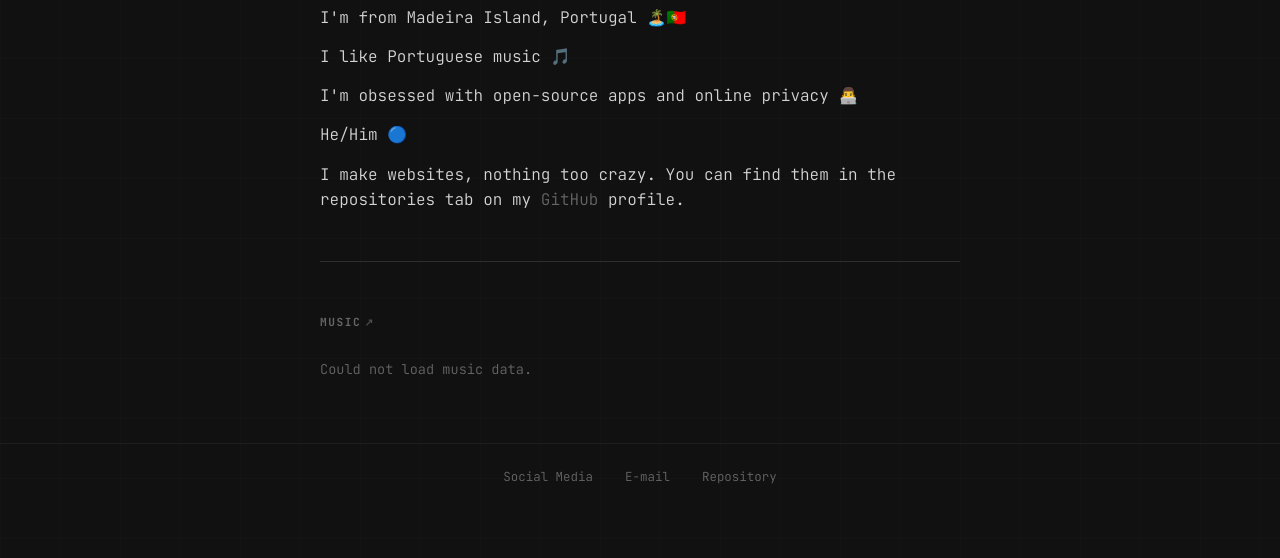
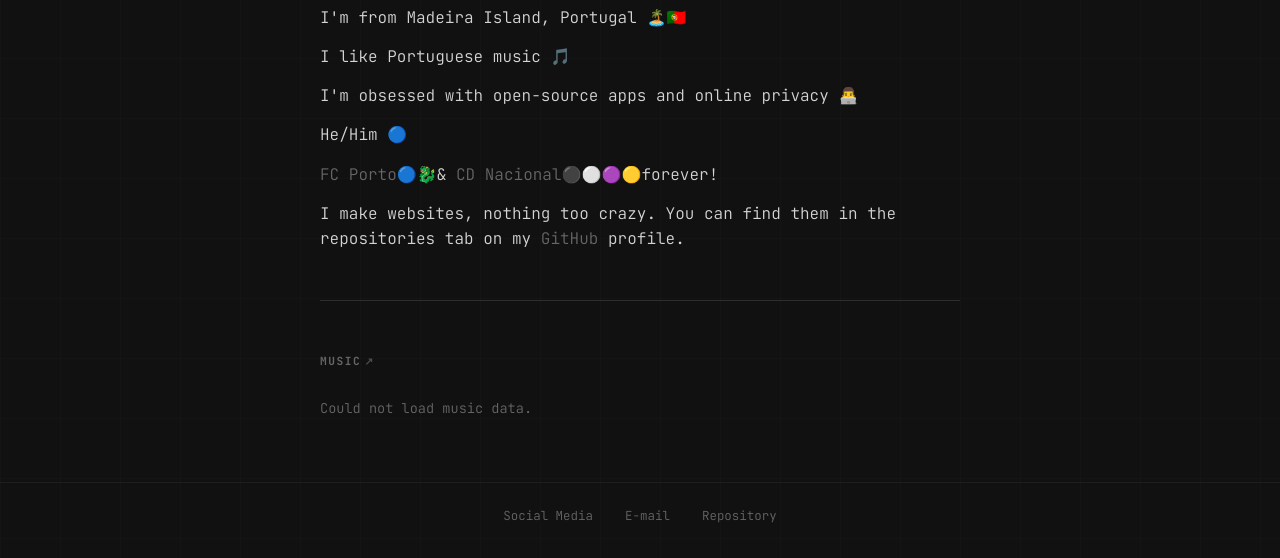
Before and after one commit to NimiGames68/NimiGames68.github.io, a plain HTML site: page index.html in a window 1280 px wide. Shown: the part 242-800 px from the top of the page. Drawn offline with Linux system fonts and the light colour scheme; no server answers.

Commit message:
Update index.html

```diff
--- a/index.html
+++ b/index.html
@@ -38,6 +38,7 @@
         <p class="line">I like Portuguese music 🎵</p>
         <p class="line">I'm obsessed with open-source apps and online privacy 👨‍💻</p>
         <p class="line">He/Him 🔵</p>
+        <p class="line"><a href="https://www.fcporto.pt/" target="_blank">FC Porto</a>🔵🐉& <a href="https://www.cdnacional.pt/" target="_blank">CD Nacional</a>⚫⚪🟣🟡forever!
         <p class="line">I make websites, nothing too crazy. You can find them in the repositories tab on my <a href="https://github.com/NimiGames68?tab=repositories" target="_blank">GitHub</a> profile.</p>
       </div>
     </div>
```
